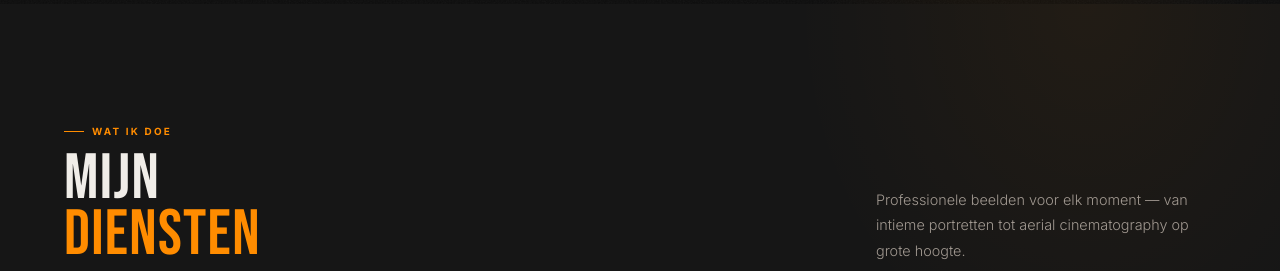
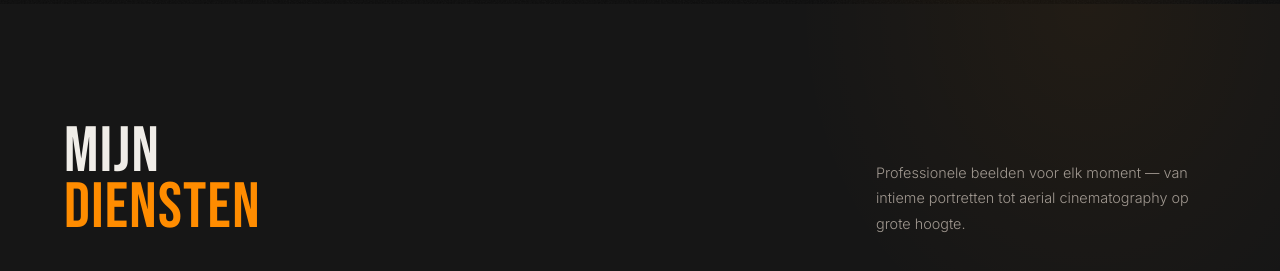
Before and after one commit to mvandenbosch1996/mvdbmedia, a website: page index.html in a window 1280 px wide. Shown: the part 860-1131 px from the top of the page. Drawn offline with nearby package versions, Linux system fonts and the light colour scheme; animation ran at ten frames a second.

Commit message:
fix: verwijder 'Wat ik doe' label boven diensten
Co-Authored-By: Claude Sonnet 4.6 <noreply@anthropic.com>

```diff
--- a/index.html
+++ b/index.html
@@ -461,10 +461,7 @@
     <div style="max-width:1280px;margin:0 auto;">
       <div style="display:flex;align-items:flex-end;justify-content:space-between;margin-bottom:56px;gap:32px;flex-wrap:wrap;">
         <div>
-          <div style="font-size:0.62rem;font-weight:700;letter-spacing:0.22em;text-transform:uppercase;color:var(--orange);margin-bottom:12px;display:flex;align-items:center;gap:8px;">
-            <span style="display:block;width:20px;height:1px;background:var(--orange);flex-shrink:0;"></span>
-            Wat ik doe
-          </div>
+
           <h2 style="font-family:var(--font-display);font-size:clamp(2.8rem,5vw,5.2rem);line-height:0.88;letter-spacing:0.02em;margin:0;color:var(--text-primary);">
             MIJN<br><span style="color:var(--orange);">DIENSTEN</span>
           </h2>
```
